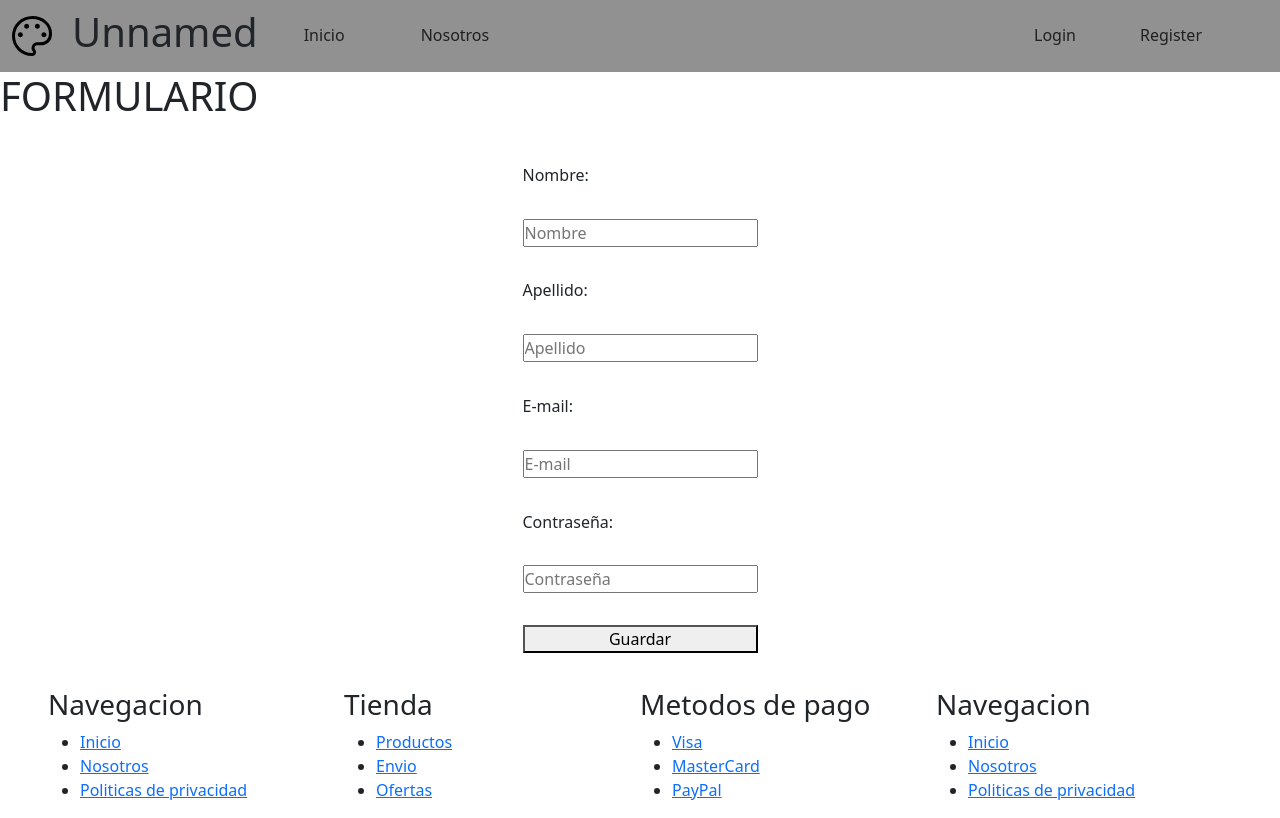
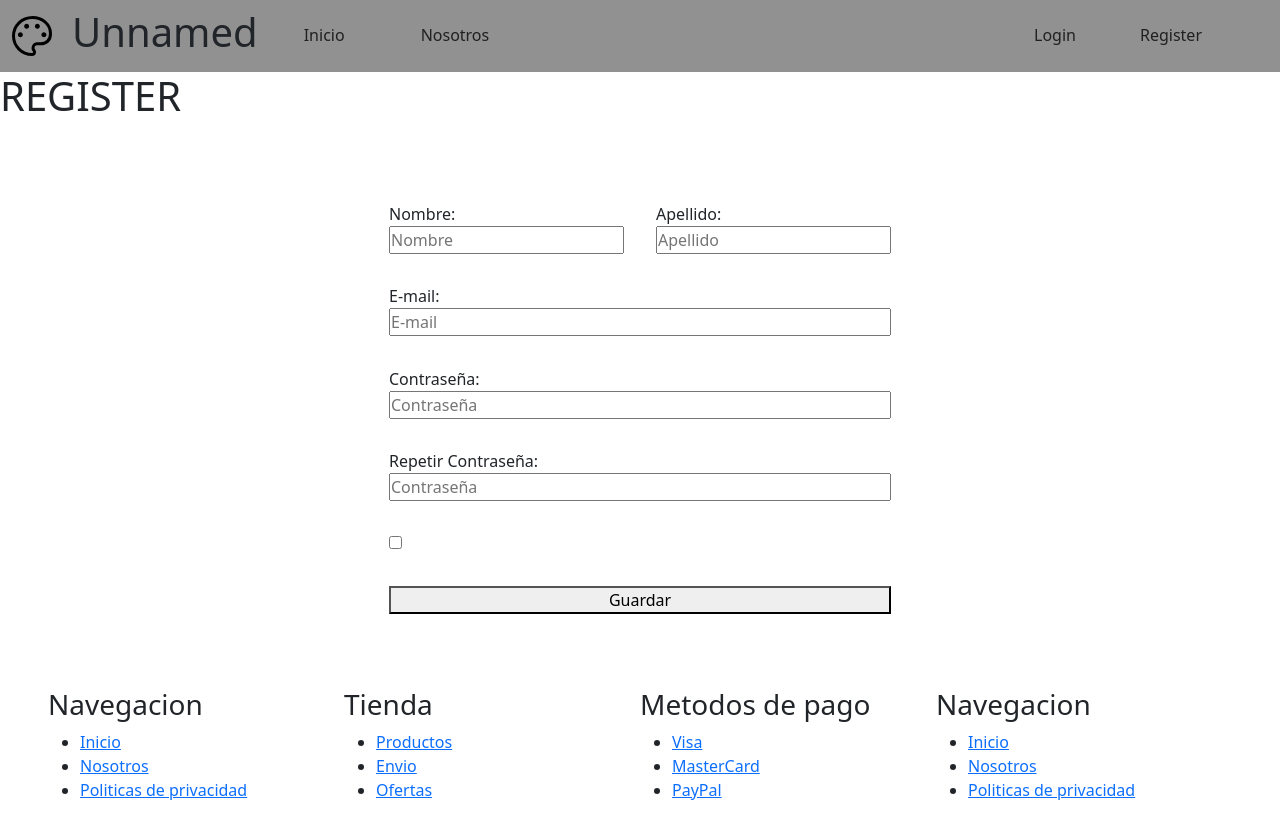
Before and after one commit to marcosquinteros/prog-parcial, a React (Create React App) app in the folder urcan-grande-lacki-quinteros/: page /Register in a window 1280 px wide. Built offline with nearby package versions, Linux system fonts and the light colour scheme.

Commit message:
Cambio en el register

```diff
--- a/urcan-grande-lacki-quinteros/src/App.js
+++ b/urcan-grande-lacki-quinteros/src/App.js
@@ -10,7 +10,7 @@ function App() {
   return (
     <>
       <Router>
-        <nav className="d-flex justify-content-between">
+        <nav className="d-flex justify-content-between  ">
           <div className="logo p-2 gap-3 d-flex align-items-center">
             <svg
               xmlns="http://www.w3.org/2000/svg"
--- a/urcan-grande-lacki-quinteros/src/Pages/Register.jsx
+++ b/urcan-grande-lacki-quinteros/src/Pages/Register.jsx
@@ -1,5 +1,5 @@
 import React from "react";
-import { useState } from "react";
+import { useState, Link} from "react";
 
 const Register = () => {
   const [nombre, setNombre] = useState("");
@@ -47,10 +47,12 @@ const Register = () => {
   return (
     <div>
       <div>
-        <h1>FORMULARIO</h1>
+        <h1>REGISTER</h1>
         <div className="w-100">
           <div className="content-sidebar-wrapper">
             <main className="content">
+              <div className="content-nombre">
+                <div className="input">
                 <label>Nombre: </label>
                 <input
                   type="text"
@@ -61,6 +63,8 @@ const Register = () => {
                   value={nombre}
                   onChange={cargarNombre}
                 ></input>
+                </div>
+                <div className="input">
                 <label>Apellido: </label>
                 <input
                   type="text"
@@ -71,6 +75,9 @@ const Register = () => {
                   value={apellido}
                  onChange={cargarApellido}
                 ></input>
+              </div>
+            </div>
+              <div className="input">
                 <label>E-mail: </label>
               <input
                 type="text"
@@ -81,6 +88,8 @@ const Register = () => {
                 value={email}
                 onChange={cargarEmail}
               ></input>
+              </div>
+            <div className="input">
               <label>Contraseña: </label>
               <input
                 type="password"
@@ -91,7 +100,27 @@ const Register = () => {
                 value={contraseña}
                 onChange={cargarContraseña}
               ></input>
-
+            </div>
+            <div className="input">
+              <label>Repetir Contraseña: </label>
+              <input
+                type="password"
+                id="contraseña"
+                name="contraseña"
+                placeholder="Contraseña"
+                autoComplete="off"
+                value={contraseña}
+                onChange={cargarContraseña}
+              ></input>
+            </div>
+            <div>
+              <label for="chechbox" className="checkbox">
+                <input
+                  type="checkbox">
+                </input>
+                {/* <span> Acepto los <Link to={props.pathError}>terminos y condiciones</Link></span> */}
+              </label>
+            </div>
               <button onClick={guardarCLick}>Guardar</button>
             </main>
           </div>
--- a/urcan-grande-lacki-quinteros/src/index.css
+++ b/urcan-grande-lacki-quinteros/src/index.css
@@ -64,12 +64,28 @@ nav{
 
 .content {
   background-color: #ffffff;
-  padding: 20px;
+  padding: 60px;
   min-height: 70vh;
   display: grid;
   align-items: center;
   justify-content: center;
   gap: 2px;
+}
+
+.content-nombre{
+  display: flex;
+  flex-direction: row;
+  gap: 2rem;
+}
+
+.input{
+  display: flex;
+  flex-direction: column;
+}
+
+.input input:hover{
+  color: black;
+  box-shadow: 0 0 4px gray;
 }
 
 .ad{
```
Lines whose indentation alone changed are shown as unchanged.
